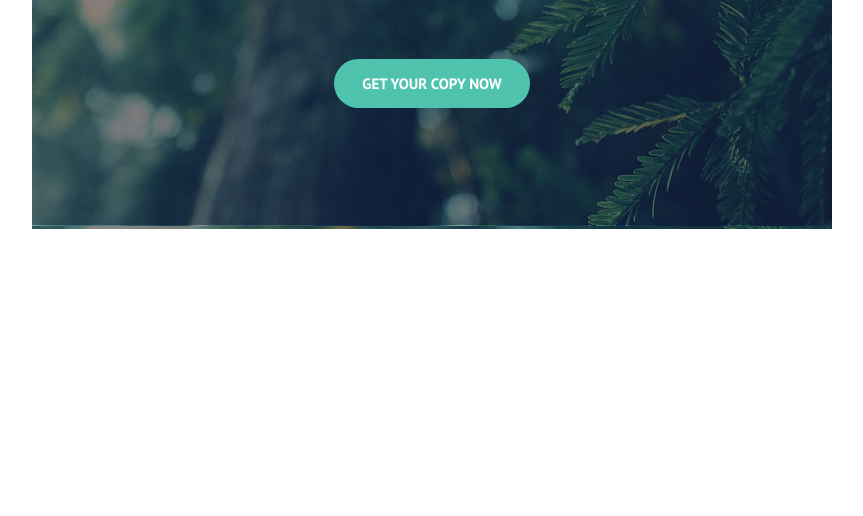
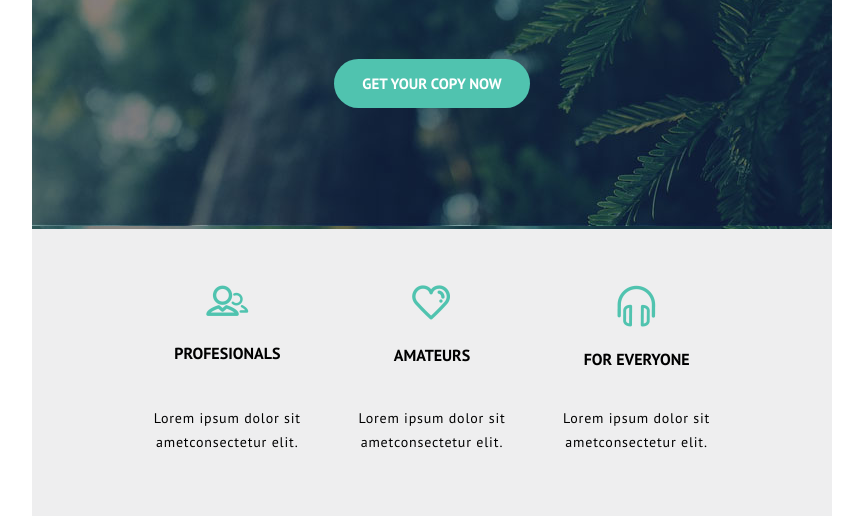
Before and after one commit to crystalclear515/fe.lesson.github.io, a plain HTML site: page index.html in a window 1280 px wide. Shown: the part 363-879 px from the top of the page, without its empty margins (208-1071 px from the left). Before the commit the page ends 800 px from the top, so only its background shows below. Drawn offline with Linux system fonts and the light colour scheme; a web font is replaced by a local one.

Commit message:
commit 2
Benefits

```diff
--- a/index.html
+++ b/index.html
@@ -30,5 +30,36 @@
       </div>
     </div>
   </section>
+  <section class="benefits-section">
+    <div class="container">
+      <div class="benefits">
+
+        <div class="benefit-item">
+          <img src="img/user-group-copy.png">
+          <h2>Profesionals</h2>
+          <div class="benefit-text">
+              Lorem ipsum dolor sit ametconsectetur elit.
+          </div>
+        </div>
+
+        <div class="benefit-item">
+          <img src="img/heart.png">
+          <h2>Amateurs</h2>
+          <div class="benefit-text">
+              Lorem ipsum dolor sit ametconsectetur elit.
+          </div>
+        </div>
+
+        <div class="benefit-item">
+          <img src="img/headset.png">
+          <h2>For everyone</h2>
+          <div class="benefit-text">
+              Lorem ipsum dolor sit ametconsectetur elit.
+          </div>
+        </div>
+
+      </div>
+    </div>
+  </section>
 </body>
 </html>
--- a/scss/style.scss
+++ b/scss/style.scss
@@ -6,6 +6,8 @@
   margin: 0 auto;
   width: 800px;
 }
+
+//HEADER
 
 .header-section .container{
   background-image: url(../img/bg.jpg)
@@ -94,3 +96,45 @@
     padding-bottom: 15px;
   }
 }
+
+//!HEADER
+
+//BENFITS
+
+.benefits{
+  background-color: #eeeeef;
+  display: flex;
+  justify-content: space-around;
+  padding: 56px 93px 62px;
+  .benefit-item{
+    display: flex;
+    justify-content: space-between;
+    flex-direction: column;
+    align-items: center;
+    width: 24%;
+    text-align: center;
+    img{
+      display: inline-block;
+      border-style: none;
+      margin-bottom: 10px;
+    }
+    h2{
+      text-transform: uppercase;
+      font-family: "PT Sans";
+      font-weight: bold;
+      font-size: 16px;
+      position: relative;
+    }
+    div{
+      line-height: 24px;
+      font-family: "PT Sans";
+      font-weight: normal;
+      font-style: normal;
+      font-size: 14px;
+      margin-top: 25px;
+      letter-spacing: 0.8px;
+    }
+  }
+}
+
+//!BENEFITS
```
Also changed, not shown: style/style.css, 1 other file.
